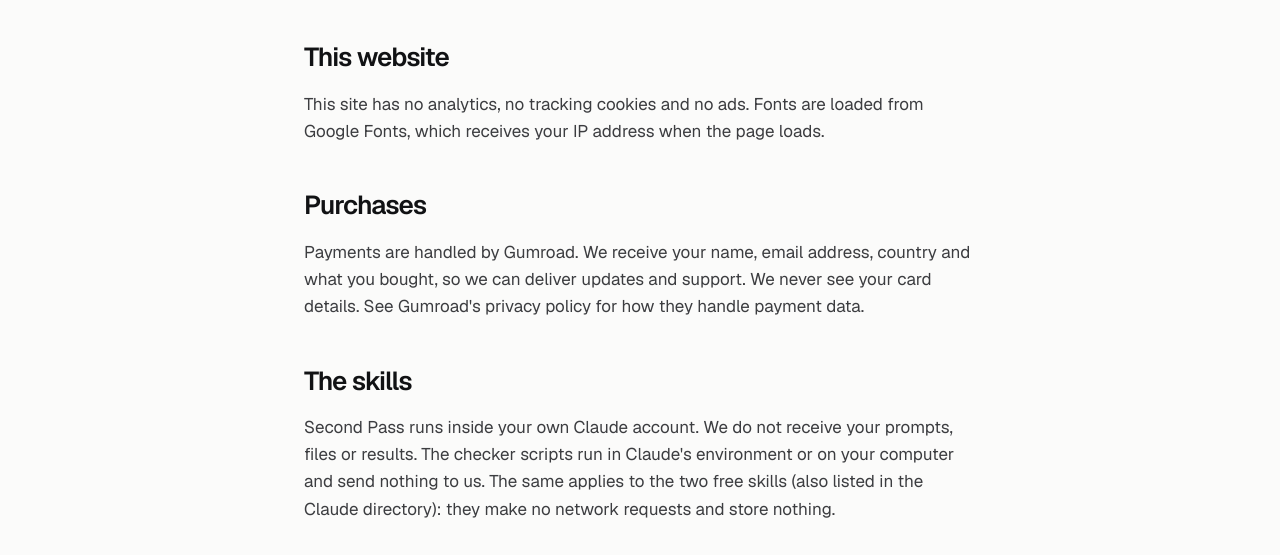
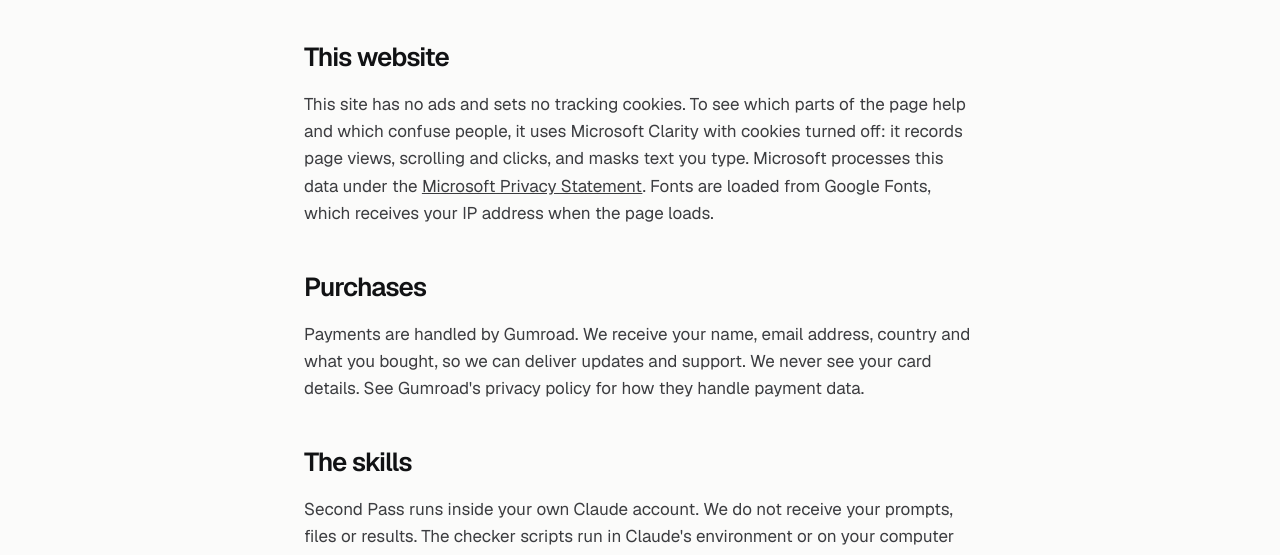
Before and after one commit to uiuxpass/uiuxpass.github.io, a plain HTML site: page privacy.html in a window 1280 px wide. Shown: the part 212-767 px from the top of the page. Drawn offline with nearby package versions, Linux system fonts and the light colour scheme.

Commit message:
Privacy: disclose Clarity

```diff
--- a/privacy.html
+++ b/privacy.html
@@ -33,7 +33,7 @@
 <h1>Privacy</h1>
 <p class="meta">Last updated 23 November 2026</p>
 <h2>This website</h2>
-<p>This site has no analytics, no tracking cookies and no ads. Fonts are loaded from Google Fonts, which receives your IP address when the page loads.</p>
+<p>This site has no ads and sets no tracking cookies. To see which parts of the page help and which confuse people, it uses Microsoft Clarity with cookies turned off: it records page views, scrolling and clicks, and masks text you type. Microsoft processes this data under the <a href="https://www.microsoft.com/privacy/privacystatement">Microsoft Privacy Statement</a>. Fonts are loaded from Google Fonts, which receives your IP address when the page loads.</p>
 <h2>Purchases</h2>
 <p>Payments are handled by Gumroad. We receive your name, email address, country and what you bought, so we can deliver updates and support. We never see your card details. See Gumroad's privacy policy for how they handle payment data.</p>
 <h2>The skills</h2>
```
